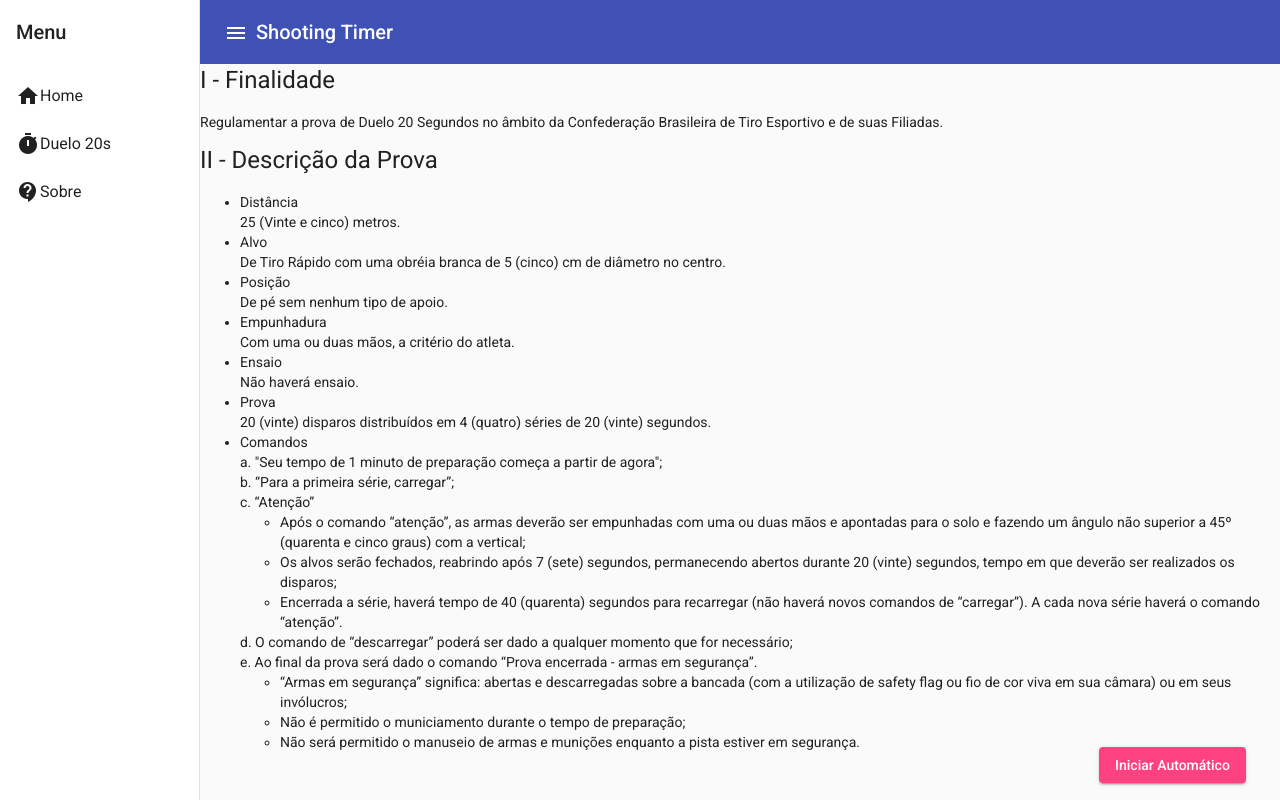
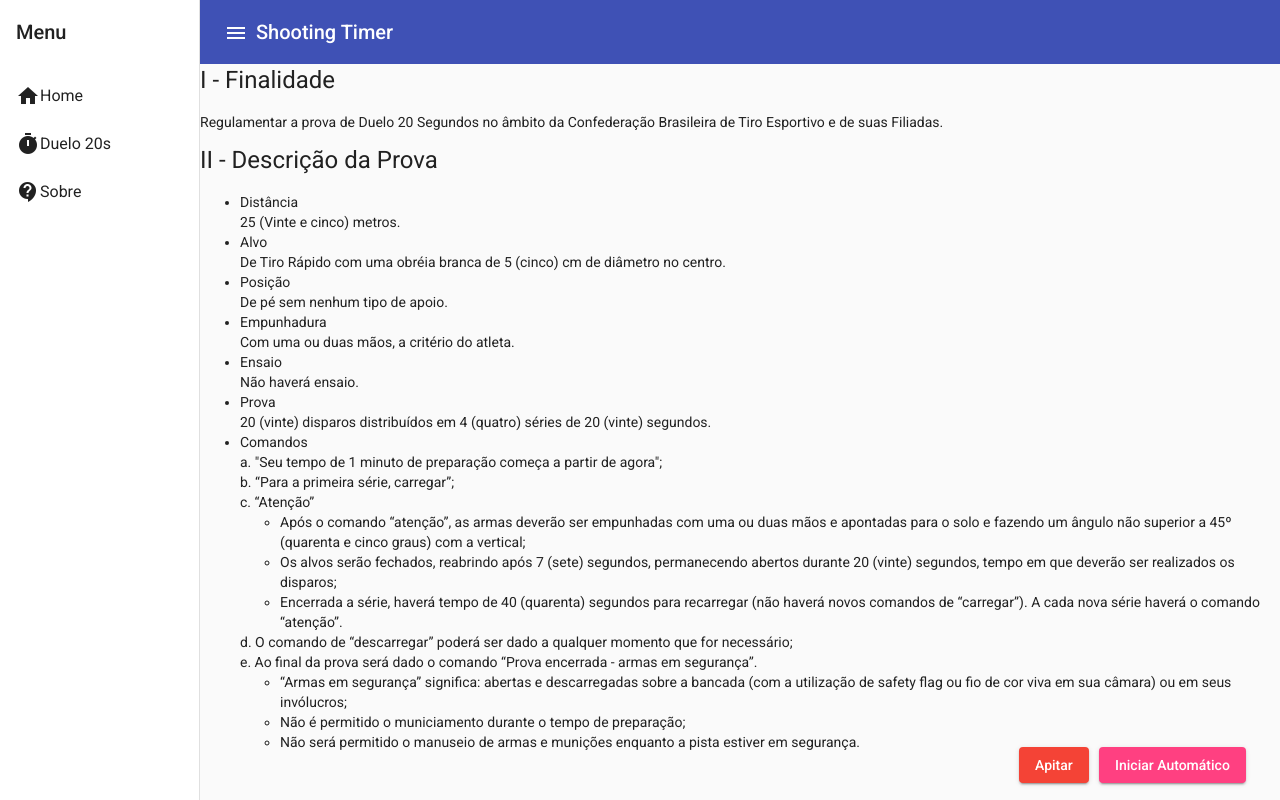
Before and after one commit to mmartinho/shootingtimer, an Angular app: page /p/duelo20s in a window 1280 px wide. Built offline with nearby package versions, Linux system fonts and the light colour scheme.

Commit message:
Som de apito adicionado

```diff
--- a/src/app/stimer-duelo20s/stimer-duelo20s.component.html
+++ b/src/app/stimer-duelo20s/stimer-duelo20s.component.html
@@ -121,3 +121,9 @@
         <p *ngIf="status!=''">Parar tudo e reiniciar: Pressione o Botão Salmão</p>
     </section>
 </ng-template>
+
+<ng-container>
+    <div class="float-center">
+        <button mat-raised-button color="warn" (click)="apitar()">Apitar</button>
+    </div>
+</ng-container>
--- a/src/app/stimer-duelo20s/stimer-duelo20s.component.scss
+++ b/src/app/stimer-duelo20s/stimer-duelo20s.component.scss
@@ -25,3 +25,11 @@
     width: 1.5em;
     height: 1.5em;
 }
+
+.float-center {
+    position: fixed;
+    bottom: 2rem;
+    right: 15rem;
+    width: 1.5em;
+    height: 1.5em;
+}
--- a/src/app/stimer-duelo20s/stimer-duelo20s.component.ts
+++ b/src/app/stimer-duelo20s/stimer-duelo20s.component.ts
@@ -149,49 +149,49 @@ export class StimerDuelo20sComponent implements OnInit {
         }
         case this.tempoTotal - this.tempoPreparacao - this.tempoAtencao: {
           this.whatcherSpliter.unsubscribe();
-          this.output = 'Primeira série iniciada'; this.falar();
+          this.output = 'Primeira série iniciada'; this.apitar(); this.falar();
           this.whatcherSpliter = this.timeSpliter.subscribe(time => { this.split = this.tempoProva - time });
           break;
         }
         case this.tempoTotal - this.tempoPreparacao - this.tempoAtencao - 1*this.tempoProva: {
           this.whatcherSpliter.unsubscribe();
-          this.output = 'Primeira série finalizada'; this.falar();
+          this.output = 'Primeira série finalizada'; this.apitar(); this.falar();
           this.whatcherSpliter = this.timeSpliter.subscribe(time => { this.split = this.tempoIntervalo - time });
           break;
         }
         case this.tempoTotal - this.tempoPreparacao - this.tempoAtencao - 1*this.tempoProva - 1*this.tempoIntervalo: {
           this.whatcherSpliter.unsubscribe();
-          this.output = 'Segunda série iniciada'; this.falar();
+          this.output = 'Segunda série iniciada'; this.apitar(); this.falar();
           this.whatcherSpliter = this.timeSpliter.subscribe(time => { this.split = this.tempoProva - time });
           break;
         }
         case this.tempoTotal - this.tempoPreparacao - this.tempoAtencao - 2*this.tempoProva - 1*this.tempoIntervalo: {
           this.whatcherSpliter.unsubscribe();
-          this.output = 'Segunda série finalizada'; this.falar();
+          this.output = 'Segunda série finalizada'; this.apitar(); this.falar();
           this.whatcherSpliter = this.timeSpliter.subscribe(time => { this.split = this.tempoIntervalo - time });
           break;
         }
         case this.tempoTotal - this.tempoPreparacao - this.tempoAtencao - 2*this.tempoProva - 2*this.tempoIntervalo: {
           this.whatcherSpliter.unsubscribe();
-          this.output = 'Terceira série iniciada'; this.falar();
+          this.output = 'Terceira série iniciada'; this.apitar(); this.falar();
           this.whatcherSpliter = this.timeSpliter.subscribe(time => { this.split = this.tempoProva - time });
           break;
         }
         case this.tempoTotal - this.tempoPreparacao - this.tempoAtencao - 3*this.tempoProva - 2*this.tempoIntervalo: {
           this.whatcherSpliter.unsubscribe();
-          this.output = 'Terceira série finalizada'; this.falar();
+          this.output = 'Terceira série finalizada'; this.apitar(); this.falar();
           this.whatcherSpliter = this.timeSpliter.subscribe(time => { this.split = this.tempoIntervalo - time });
           break;
         }
         case this.tempoTotal - this.tempoPreparacao - this.tempoAtencao - 3*this.tempoProva - 3*this.tempoIntervalo: {
           this.whatcherSpliter.unsubscribe();
-          this.output = 'Quarta série iniciada'; this.falar();
+          this.output = 'Quarta série iniciada'; this.apitar(); this.falar();
           this.whatcherSpliter = this.timeSpliter.subscribe(time => { this.split = this.tempoProva - time });
           break;
         }
         case this.tempoTotal - this.tempoPreparacao - this.tempoAtencao - 4*this.tempoProva - 3*this.tempoIntervalo: {
           this.whatcherSpliter.unsubscribe();
-          this.output = this.texto[3]; this.falar();
+          this.output = this.texto[3]; this.apitar(); this.falar();
           this.status = 'prova-finalizada';
           this.whatcher.unsubscribe();
           this.split = 0;
@@ -220,8 +220,15 @@ export class StimerDuelo20sComponent implements OnInit {
   falar() {
     let audio = new SpeechSynthesisUtterance(this.output);
     audio.pitch = 1.0;
-    audio.rate = 2.0;
+    audio.rate = 1.0;
     audio.lang = 'pt-BR';
     speechSynthesis.speak(audio);
   }
+
+  apitar() {
+    let audio = new Audio();
+    audio.src = "../../assets/mp3/apito.mp3";
+    audio.load();
+    audio.play();
+  }
 }
```
